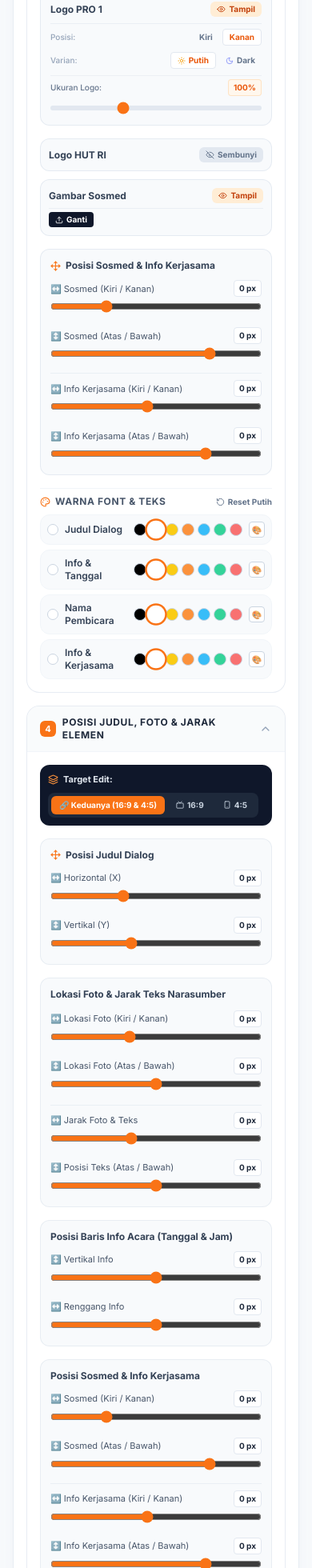
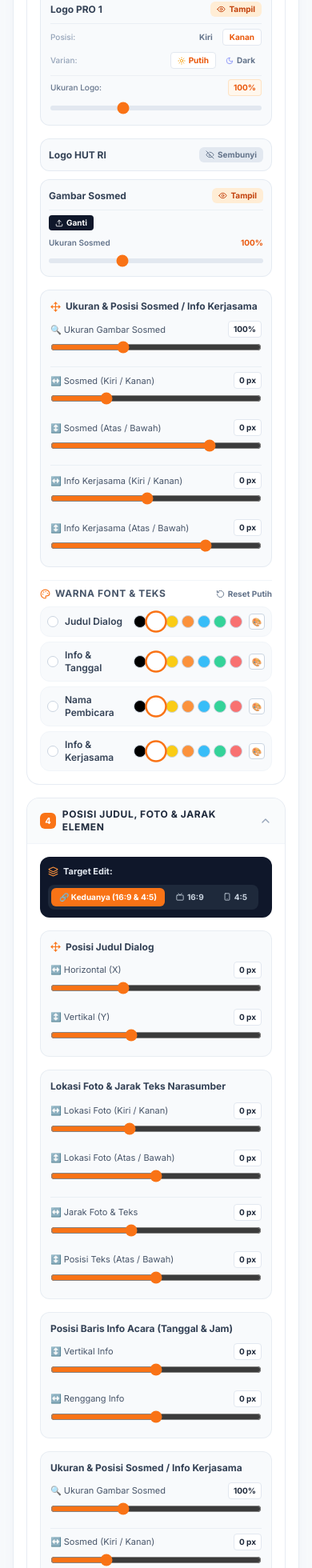
Before and after one commit to iqbalhood/thumbnail_siaran, a Next.js app: page /generator in a window 390 px wide. Shown: the part 2092-4052 px from the top of the page at 80% size. Built offline with nearby package versions, Linux system fonts and the light colour scheme; no server answers; the database is empty.

Commit message:
feat: add social media image scale control (50%-200%) for 16:9 and 4:5

```diff
--- a/app/(protected)/generator/page.tsx
+++ b/app/(protected)/generator/page.tsx
@@ -76,6 +76,7 @@ export interface FormatStyleConfig {
   eventInfoXSpacing: number;
   socialMediaXOffset: number;
   socialMediaYOffset: number;
+  socialMediaScale: number;
   promoXOffset: number;
   promoYOffset: number;
 }
@@ -208,6 +209,7 @@ const createDefaultFormatStyle = (): FormatStyleConfig => {
     eventInfoXSpacing: 0,
     socialMediaXOffset: 0,
     socialMediaYOffset: 0,
+    socialMediaScale: 100,
     promoXOffset: 0,
     promoYOffset: 0,
   };
@@ -251,6 +253,7 @@ const extractFormatStyleFromObject = (raw: any, fallback: FormatStyleConfig): Fo
     eventInfoXSpacing: raw.eventInfoXSpacing !== undefined ? Number(raw.eventInfoXSpacing) : fallback.eventInfoXSpacing,
     socialMediaXOffset: raw.socialMediaXOffset !== undefined ? Number(raw.socialMediaXOffset) : fallback.socialMediaXOffset,
     socialMediaYOffset: raw.socialMediaYOffset !== undefined ? Number(raw.socialMediaYOffset) : fallback.socialMediaYOffset,
+    socialMediaScale: raw.socialMediaScale !== undefined ? Number(raw.socialMediaScale) : fallback.socialMediaScale,
     promoXOffset: raw.promoXOffset !== undefined ? Number(raw.promoXOffset) : fallback.promoXOffset,
     promoYOffset: raw.promoYOffset !== undefined ? Number(raw.promoYOffset) : fallback.promoYOffset,
   };
@@ -1951,7 +1954,7 @@ export default function GeneratorPage() {
                       </div>
 
                       {/* Gambar Sosial Media */}
-                      <div className="p-2.5 bg-slate-50 border border-slate-200/80 rounded-xl space-y-1.5">
+                      <div className="p-2.5 bg-slate-50 border border-slate-200/80 rounded-xl space-y-2">
                         <div className="flex items-center justify-between">
                           <span className="text-xs font-bold text-slate-700">Gambar Sosmed</span>
                           <button
@@ -1966,7 +1969,8 @@ export default function GeneratorPage() {
                           </button>
                         </div>
                         {activeStyle.showSocialMediaLogo && (
-                          <div className="flex items-center justify-between gap-1 pt-1 border-t border-slate-200/60">
+                          <div className="space-y-2 pt-1.5 border-t border-slate-200/60">
+                            <div className="flex items-center justify-between gap-1">
                               <label className="cursor-pointer px-2 py-0.5 rounded bg-slate-900 hover:bg-slate-800 text-white text-[10px] font-bold inline-flex items-center gap-1">
                                 {isUploadingSocialMedia ? <Loader2 size={10} className="animate-spin" /> : <Upload size={10} />}
                                 <span>Ganti</span>
@@ -1982,19 +1986,49 @@ export default function GeneratorPage() {
                                 </button>
                               )}
                             </div>
-                        )}
-                      </div>
-                    </div>
-
-                    {/* Quick Posisi Sosmed & Info Kerjasama di Section 3 */}
+
+                            {/* Ukuran Gambar Sosmed */}
+                            <div className="space-y-1">
+                              <div className="flex items-center justify-between">
+                                <span className="text-[10px] font-semibold text-slate-500">Ukuran Sosmed</span>
+                                <div className="flex items-center gap-1.5">
+                                  <span className="text-[10px] font-bold text-orange-600">{activeStyle.socialMediaScale}%</span>
+                                  {activeStyle.socialMediaScale !== 100 && (
+                                    <button
+                                      type="button"
+                                      onClick={() => updateStyle({ socialMediaScale: 100 })}
+                                      className="text-[9px] font-bold text-slate-400 hover:text-orange-600"
+                                    >
+                                      Reset
+                                    </button>
+                                  )}
+                                </div>
+                              </div>
+                              <input
+                                type="range"
+                                min={50}
+                                max={200}
+                                step={5}
+                                value={activeStyle.socialMediaScale}
+                                onChange={(e) => updateStyle({ socialMediaScale: Number(e.target.value) })}
+                                className="w-full h-1.5 bg-slate-200 rounded-lg appearance-none cursor-pointer accent-orange-500"
+                              />
+                            </div>
+                          </div>
+                        )}
+                      </div>
+                    </div>
+
+                    {/* Quick Posisi & Ukuran Sosmed & Info Kerjasama di Section 3 */}
                     <div className="p-3 bg-slate-50 border border-slate-200/80 rounded-xl space-y-2.5">
                       <div className="flex items-center justify-between">
                         <span className="text-xs font-bold text-slate-700 flex items-center gap-1.5">
                           <Move size={13} className="text-orange-500" />
-                          Posisi Sosmed & Info Kerjasama
+                          Ukuran & Posisi Sosmed / Info Kerjasama
                         </span>
                         {(activeStyle.socialMediaXOffset !== 0 ||
                           activeStyle.socialMediaYOffset !== 0 ||
+                          activeStyle.socialMediaScale !== 100 ||
                           activeStyle.promoXOffset !== 0 ||
                           activeStyle.promoYOffset !== 0) && (
                           <button
@@ -2003,18 +2037,37 @@ export default function GeneratorPage() {
                               updateStyle({
                                 socialMediaXOffset: 0,
                                 socialMediaYOffset: 0,
+                                socialMediaScale: 100,
                                 promoXOffset: 0,
                                 promoYOffset: 0,
                               })
                             }
                             className="text-[10px] font-bold text-orange-600 hover:text-orange-700"
                           >
-                            Reset Posisi
-                          </button>
-                        )}
-                      </div>
-
-                      <div className="grid grid-cols-1 sm:grid-cols-2 gap-3">
+                            Reset
+                          </button>
+                        )}
+                      </div>
+
+                      <div className="space-y-1">
+                        <div className="flex items-center justify-between text-[11px] text-slate-600">
+                          <span>🔍 Ukuran Gambar Sosmed</span>
+                          <span className="font-bold text-slate-800 bg-white px-1.5 py-0.5 rounded border border-slate-200 text-[10px]">
+                            {activeStyle.socialMediaScale}%
+                          </span>
+                        </div>
+                        <input
+                          type="range"
+                          min="50"
+                          max="200"
+                          step="5"
+                          value={activeStyle.socialMediaScale}
+                          onChange={(e) => updateStyle({ socialMediaScale: Number(e.target.value) })}
+                          className="w-full accent-orange-500 cursor-pointer"
+                        />
+                      </div>
+
+                      <div className="grid grid-cols-1 sm:grid-cols-2 gap-3 pt-1.5 border-t border-slate-200/60">
                         <div className="space-y-1">
                           <div className="flex items-center justify-between text-[11px] text-slate-600">
                             <span>↔️ Sosmed (Kiri / Kanan)</span>
@@ -2485,12 +2538,13 @@ export default function GeneratorPage() {
                       </div>
                     </div>
 
-                    {/* D. Posisi Sosial Media & Info Promosi Kerjasama */}
+                    {/* D. Ukuran & Posisi Sosial Media & Info Promosi Kerjasama */}
                     <div className="p-3 bg-slate-50 border border-slate-200/70 rounded-xl space-y-2.5">
                       <div className="flex items-center justify-between">
-                        <span className="text-xs font-bold text-slate-700">Posisi Sosmed & Info Kerjasama</span>
+                        <span className="text-xs font-bold text-slate-700">Ukuran & Posisi Sosmed / Info Kerjasama</span>
                         {(activeStyle.socialMediaXOffset !== 0 ||
                           activeStyle.socialMediaYOffset !== 0 ||
+                          activeStyle.socialMediaScale !== 100 ||
                           activeStyle.promoXOffset !== 0 ||
                           activeStyle.promoYOffset !== 0) && (
                           <button
@@ -2499,6 +2553,7 @@ export default function GeneratorPage() {
                               updateStyle({
                                 socialMediaXOffset: 0,
                                 socialMediaYOffset: 0,
+                                socialMediaScale: 100,
                                 promoXOffset: 0,
                                 promoYOffset: 0,
                               })
@@ -2510,7 +2565,25 @@ export default function GeneratorPage() {
                         )}
                       </div>
 
-                      <div className="grid grid-cols-1 sm:grid-cols-2 gap-3">
+                      <div className="space-y-1">
+                        <div className="flex items-center justify-between text-[11px] text-slate-600">
+                          <span>🔍 Ukuran Gambar Sosmed</span>
+                          <span className="font-bold text-slate-800 bg-white px-1.5 py-0.5 rounded border border-slate-200 text-[10px]">
+                            {activeStyle.socialMediaScale}%
+                          </span>
+                        </div>
+                        <input
+                          type="range"
+                          min="50"
+                          max="200"
+                          step="5"
+                          value={activeStyle.socialMediaScale}
+                          onChange={(e) => updateStyle({ socialMediaScale: Number(e.target.value) })}
+                          className="w-full accent-orange-500 cursor-pointer"
+                        />
+                      </div>
+
+                      <div className="grid grid-cols-1 sm:grid-cols-2 gap-3 pt-1.5 border-t border-slate-200/60">
                         <div className="space-y-1">
                           <div className="flex items-center justify-between text-[11px] text-slate-600">
                             <span>↔️ Sosmed (Kiri / Kanan)</span>
--- a/components/generator/PosterPreview.tsx
+++ b/components/generator/PosterPreview.tsx
@@ -63,6 +63,7 @@ export function PosterPreview({ data, id = 'poster-svg' }: PosterPreviewProps) {
     eventInfoXSpacing = 0,
     socialMediaXOffset = 0,
     socialMediaYOffset = 0,
+    socialMediaScale = 100,
     promoXOffset = 0,
     promoYOffset = 0,
     phoneNumber = '0811 6881 2123',
@@ -463,16 +464,21 @@ export function PosterPreview({ data, id = 'poster-svg' }: PosterPreviewProps) {
         </g>
 
         {/* 10. Footer Medsos Image (Untouched image placed directly at bottom-left corner, scaled -20%) */}
-        {showSocialMediaLogo !== false && (
-          <image
-            href={socialMediaLogoUrl || RRI_SOCIAL_MEDIA_IMAGE_BASE64}
-            x={50 + socialMediaXOffset}
-            y={1246 + socialMediaYOffset}
-            width={432}
-            height={36}
-            preserveAspectRatio="xMinYMid meet"
-          />
-        )}
+        {showSocialMediaLogo !== false && (() => {
+          const socW = Math.round(432 * (socialMediaScale / 100));
+          const socH = Math.round(36 * (socialMediaScale / 100));
+          const socY = Math.round(1246 - (socH - 36) / 2) + socialMediaYOffset;
+          return (
+            <image
+              href={socialMediaLogoUrl || RRI_SOCIAL_MEDIA_IMAGE_BASE64}
+              x={50 + socialMediaXOffset}
+              y={socY}
+              width={socW}
+              height={socH}
+              preserveAspectRatio="xMinYMid meet"
+            />
+          );
+        })()}
       </svg>
     </div>
   );
--- a/components/generator/ThumbnailPreview.tsx
+++ b/components/generator/ThumbnailPreview.tsx
@@ -65,6 +65,7 @@ export interface ThumbnailData {
   eventInfoXSpacing?: number;
   socialMediaXOffset?: number;
   socialMediaYOffset?: number;
+  socialMediaScale?: number;
   promoXOffset?: number;
   promoYOffset?: number;
   phoneNumber?: string;
@@ -113,6 +114,7 @@ export function ThumbnailPreview({ data, id = 'thumbnail-svg' }: ThumbnailPrevie
     eventInfoXSpacing = 0,
     socialMediaXOffset = 0,
     socialMediaYOffset = 0,
+    socialMediaScale = 100,
     promoXOffset = 0,
     promoYOffset = 0,
     phoneNumber = '0811 6881 2123',
@@ -426,16 +428,21 @@ export function ThumbnailPreview({ data, id = 'thumbnail-svg' }: ThumbnailPrevie
         )}
 
         {/* 9. Footer Medsos Image (Untouched image placed directly at bottom-left corner, scaled -20%) */}
-        {showSocialMediaLogo !== false && (
-          <image
-            href={socialMediaLogoUrl || RRI_SOCIAL_MEDIA_IMAGE_BASE64}
-            x={60 + socialMediaXOffset}
-            y={623 + socialMediaYOffset}
-            width={462}
-            height={38}
-            preserveAspectRatio="xMinYMid meet"
-          />
-        )}
+        {showSocialMediaLogo !== false && (() => {
+          const socW = Math.round(462 * (socialMediaScale / 100));
+          const socH = Math.round(38 * (socialMediaScale / 100));
+          const socY = Math.round(623 - (socH - 38) / 2) + socialMediaYOffset;
+          return (
+            <image
+              href={socialMediaLogoUrl || RRI_SOCIAL_MEDIA_IMAGE_BASE64}
+              x={60 + socialMediaXOffset}
+              y={socY}
+              width={socW}
+              height={socH}
+              preserveAspectRatio="xMinYMid meet"
+            />
+          );
+        })()}
 
         {/* 10. Info Promosi Bubble */}
         <g transform={`translate(${550 + promoXOffset}, ${620 + promoYOffset})`}>
```
Lines whose indentation alone changed are shown as unchanged.
